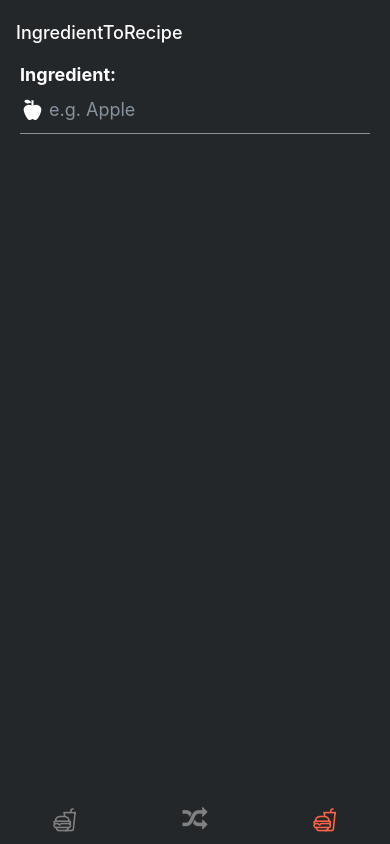
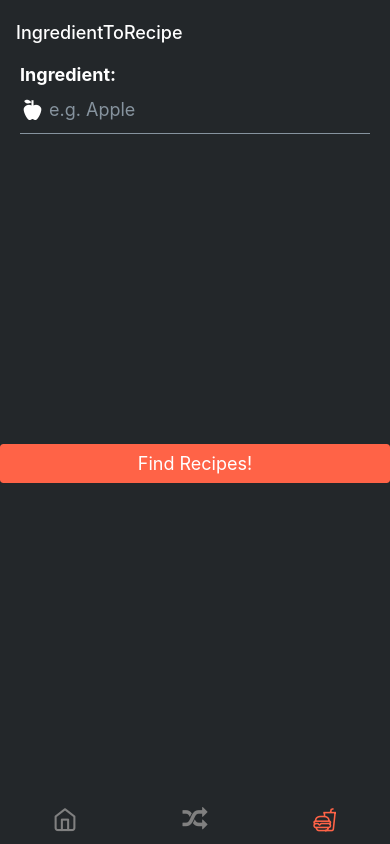
Before and after one commit to AnshDubey1999/Caldus, a React Native app: screen /IngredientToRecipe in a window 390 px wide. Built offline with nearby package versions, Linux system fonts and the light colour scheme.

Commit message:
Fixed the navigator logo

```diff
--- a/App.js
+++ b/App.js
@@ -41,7 +41,7 @@ function App() {
           tabBarIcon: ({ focused, color, size }) => {
             let iconName;
 
-            if (route.name === 'Home') {
+            if (route.name === 'HomeScreen') {
               return <Feather name="home" size={size} color={color} />;
 
             } else if (route.name === 'Random') {
--- a/src/screens/IngredientToRecipeScreen.js
+++ b/src/screens/IngredientToRecipeScreen.js
@@ -2,7 +2,7 @@ import * as React from 'react';
 import { useState } from 'react';
 import { SafeAreaView } from "react-native-safe-area-context";
 import { Text, StyleSheet, View, FlatList } from 'react-native';
-import { Input, Chip } from 'react-native-elements';
+import { Input, Chip, Button } from 'react-native-elements';
 import { MaterialCommunityIcons, AntDesign } from '@expo/vector-icons';
 
 const IngredientToRecipeScreen = () => {
@@ -62,6 +62,12 @@ const IngredientToRecipeScreen = () => {
                 />
             </View>
             {error ? <Text style={{ color: 'cyan', alignSelf: 'center' }}>{error}</Text> : null}
+            <View>
+                <Button
+                    title="Find Recipes!"
+                    buttonStyle={{ backgroundColor: 'tomato' }}
+                />
+            </View>
 
         </View>
      );
```
